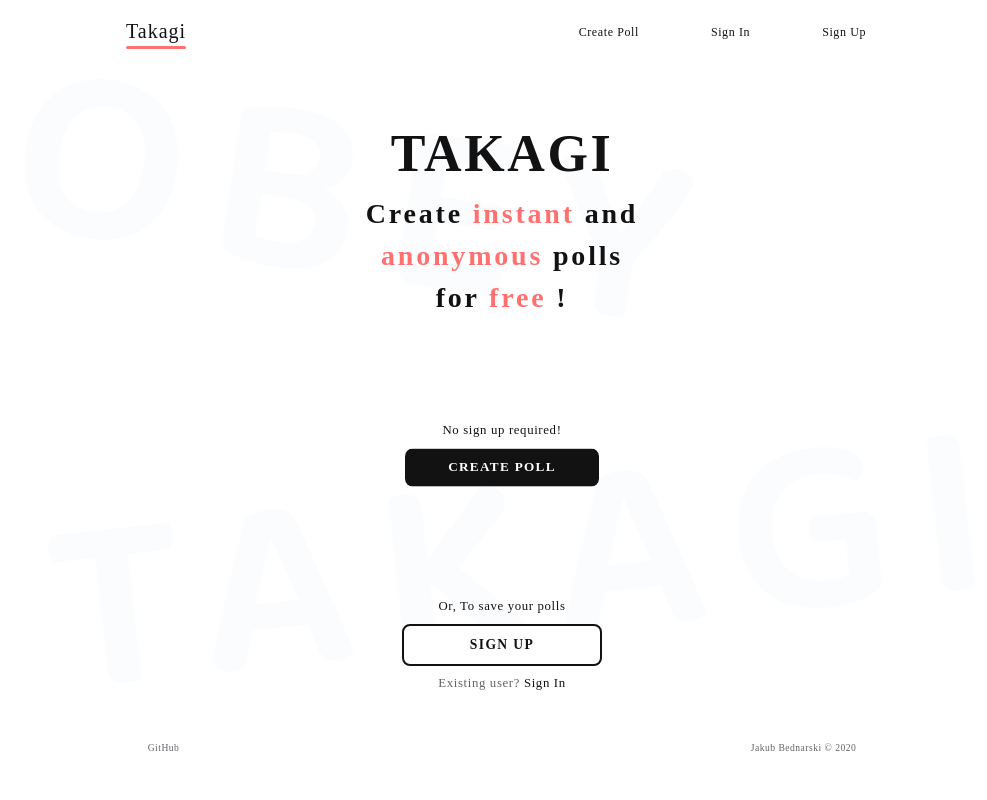
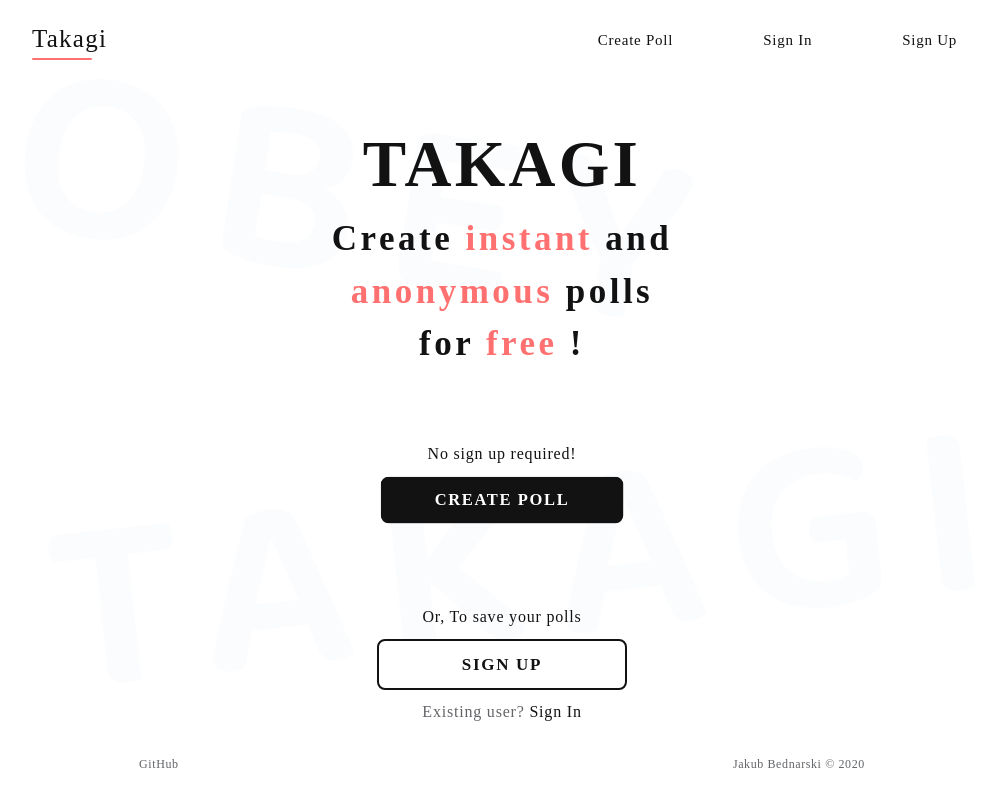
Before and after one commit to RangerDigital/takagi, a Vue app in the folder frontend/: page / in a window 1280 px wide. Shown: the whole page, without its empty margins (138-1125 px from the left). Built offline with nearby package versions, Linux system fonts and the light colour scheme; a web font is replaced by a local one.

Commit message:
Fix sizing issues

```diff
--- a/frontend/src/App.vue
+++ b/frontend/src/App.vue
@@ -95,15 +95,15 @@ p {
   opacity: 0
 }
 
-@media only screen and (min-width: 600px) {
+@media only screen and (min-width: 1500px) {
   html {
-    font-size: 8px;
+    font-size: 13px;
   }
 }
 
-@media only screen and (max-height: 550px) {
-  .full-page {
-    height: 180vh;
+@media only screen and (max-height: 500px) {
+  .g-full-page {
+    height: 200vh;
   }
 }
 </style>
--- a/frontend/src/components/NavigationBar.vue
+++ b/frontend/src/components/NavigationBar.vue
@@ -110,7 +110,7 @@ export default {
 
 /* Desktop Only */
 .nav-desktop {
-  max-width: 800px;
+  max-width: 1000px;
   margin: 0 auto;
 }
 
```
